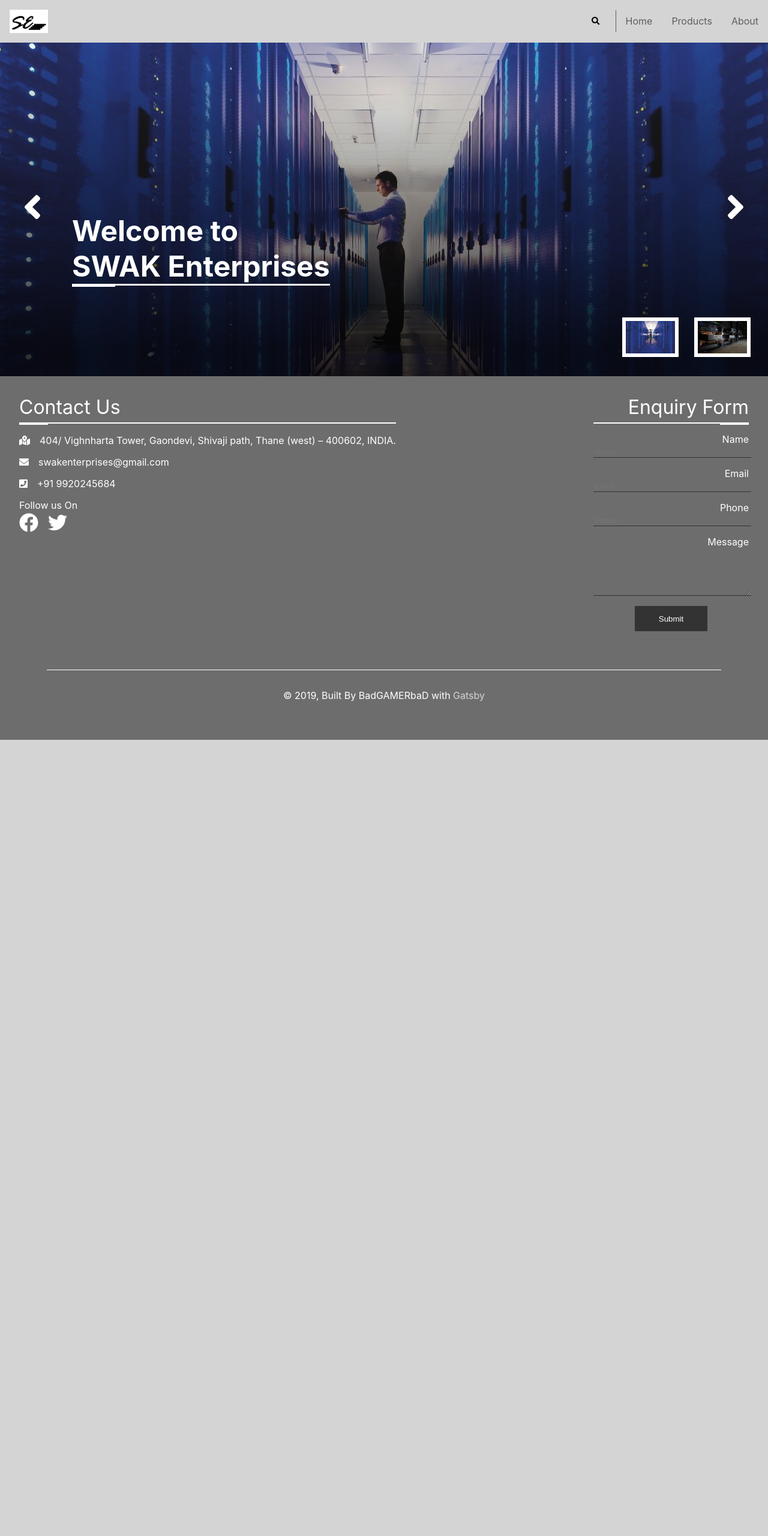
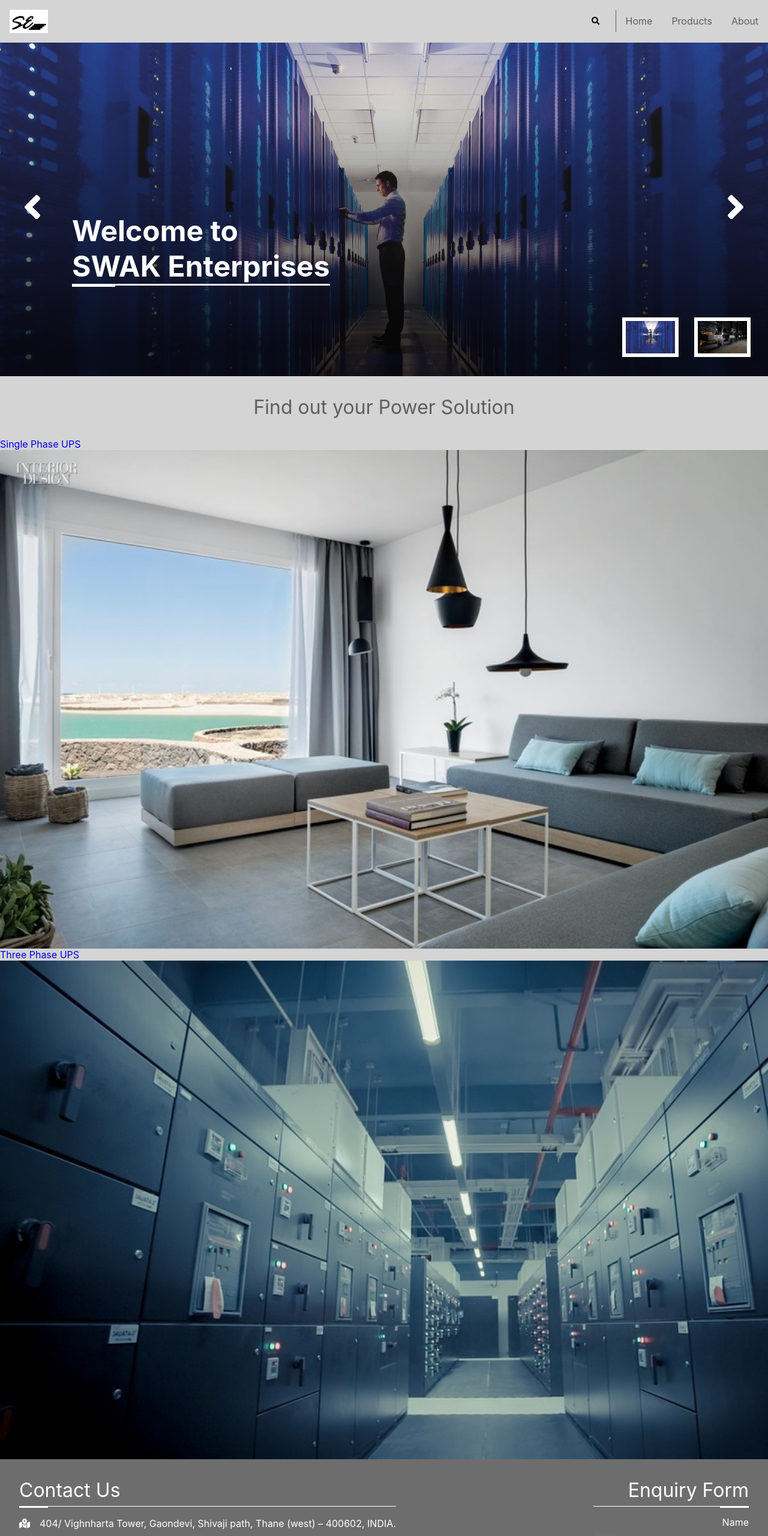
Before and after one commit to badgamerbad/swak-store-gatsby, a Gatsby site: page / in a window 1280 px wide. Shown: the top 2560 px of the page at 60% size. Before the commit the page ends 1233 px from the top, so only its background shows below. Built offline with nearby package versions, Linux system fonts and the light colour scheme; Gatsby itself is replaced by a stand-in of ours.

Commit message:
added logic to read phase param from index in products page

```diff
--- a/src/components/filters/upsFilters/upsFilters.js
+++ b/src/components/filters/upsFilters/upsFilters.js
@@ -12,6 +12,7 @@
     super(props)
     this.state = {}
     this.resetOnce = false
+    this.readPhaseSelected = true
   }
   componentDidUpdate() {
     this.resetOnce = false
@@ -49,6 +50,10 @@
         render={
           data => {
             let allFilters = get(data, "allMarkdownRemark.edges")
+            if(this.props.phaseSelected && this.readPhaseSelected) {
+              allFilters[0].node.frontmatter.selected = parseInt(this.props.phaseSelected)
+              this.readPhaseSelected = false
+            }
             this.props.getAllUpsFilters( allFilters )
             return (
               <>
--- /dev/null
+++ b/src/images/1-phase.js
@@ -0,0 +1,32 @@
+import React from "react"
+import { StaticQuery, graphql } from "gatsby"
+import Img from "gatsby-image"
+
+/*
+ * This component is built using `gatsby-image` to automatically serve optimized
+ * images with lazy loading and reduced file sizes. The image is loaded using a
+ * `StaticQuery`, which allows us to load the image from directly within this
+ * component, rather than having to pass the image data down from pages.
+ *
+ * For more information, see the docs:
+ * - `gatsby-image`: https://gatsby.app/gatsby-image
+ * - `StaticQuery`: https://gatsby.app/staticquery
+ */
+
+const ImageSinglePhase = () => (
+  <StaticQuery
+    query={graphql`
+      query {
+        placeholderImage: file(relativePath: { eq: "link-1-phase.jpg" }) {
+          childImageSharp {
+            sizes(maxWidth: 1280) {
+              ...GatsbyImageSharpSizes
+            }
+          }
+        }
+      }
+    `}
+    render={data => <Img sizes={data.placeholderImage.childImageSharp.sizes} />}
+  />
+)
+export default ImageSinglePhase
--- /dev/null
+++ b/src/images/3-phase.js
@@ -0,0 +1,32 @@
+import React from "react"
+import { StaticQuery, graphql } from "gatsby"
+import Img from "gatsby-image"
+
+/*
+ * This component is built using `gatsby-image` to automatically serve optimized
+ * images with lazy loading and reduced file sizes. The image is loaded using a
+ * `StaticQuery`, which allows us to load the image from directly within this
+ * component, rather than having to pass the image data down from pages.
+ *
+ * For more information, see the docs:
+ * - `gatsby-image`: https://gatsby.app/gatsby-image
+ * - `StaticQuery`: https://gatsby.app/staticquery
+ */
+
+const ImageThreePhase = () => (
+  <StaticQuery
+    query={graphql`
+      query {
+        placeholderImage: file(relativePath: { eq: "link-3-phase.jpg" }) {
+          childImageSharp {
+            sizes(maxWidth: 1280) {
+              ...GatsbyImageSharpSizes
+            }
+          }
+        }
+      }
+    `}
+    render={data => <Img sizes={data.placeholderImage.childImageSharp.sizes} />}
+  />
+)
+export default ImageThreePhase
--- a/src/pages/index.js
+++ b/src/pages/index.js
@@ -1,14 +1,36 @@
 import React from "react"
-
+import { Link } from "gatsby"
 import Layout from "../components/layout"
 import Slider from "../components/slider/slider"
 
 import SEO from "../components/seo"
 
+import './index.scss'
+
+import ImageSinglePhase from '../images/1-phase'
+import ImageThreePhase from '../images/3-phase'
+
 const IndexPage = () => (
   <Layout>
     <SEO title="Home" keywords={[`gatsby`, `application`, `react`]} />
     <Slider />
+    <div className="products-linker">
+      <p>Find out your Power Solution</p>
+      <div className="links">
+        <div className="link">
+          <div className="text">
+            <Link to={'/products/?phase=0'}>Single Phase UPS</Link>
+          </div>
+          <div className="image"><ImageSinglePhase /></div>
+        </div>
+        <div className="link">
+          <div className="text">
+            <Link to={'/products/?phase=1'}>Three Phase UPS</Link>
+          </div>
+          <div className="image"><ImageThreePhase /></div>
+        </div>
+      </div>
+    </div>
   </Layout>
 )
 
--- /dev/null
+++ b/src/pages/index.scss
@@ -0,0 +1,17 @@
+$colors: (
+    font_color: #ffffff,
+    text_color: #5e5e5e,
+);
+$sizes: (
+    mobile: 540px,
+    tablet: 1000px,
+    hd: 1500px,
+);
+
+.products-linker {
+    p {
+        font-size: 2em;
+        color: map-get($map: $colors, $key: text_color);
+        text-align: center;
+    }
+}
--- a/src/pages/products.js
+++ b/src/pages/products.js
@@ -19,10 +19,11 @@
     const paramsString = props.location.search
     const params = new URLSearchParams(paramsString)
     const searchText = params.get('searchText') ? params.get('searchText') : ""
+    this.phaseSelected = params.get('phase') ? params.get('phase') : false
     this.state = {
       allProducts: [],
       setFilters: {
-        searchText: searchText
+        searchText: searchText,
       },
       showFilters: false,
     }
@@ -88,7 +89,7 @@
         <SEO title="Products" />
         <div className="products">
           <div className={ filtersClasses.join(' ') }>
-            <UpsFilters onChange={this.onChange} resetFilters={this.resetFilters} closeFilters={this.closeFilters} getAllUpsFilters={this.getAllUpsFilters}/>
+            <UpsFilters onChange={this.onChange} resetFilters={this.resetFilters} closeFilters={this.closeFilters} getAllUpsFilters={this.getAllUpsFilters} phaseSelected={this.phaseSelected}/>
           </div>
           <div className="content">
             <div className="count">
```
Also changed, not shown: src/images/link-1-phase.jpg (added), src/images/link-3-phase.jpg (added), src/pages/404.scss (added), 1 other file.
